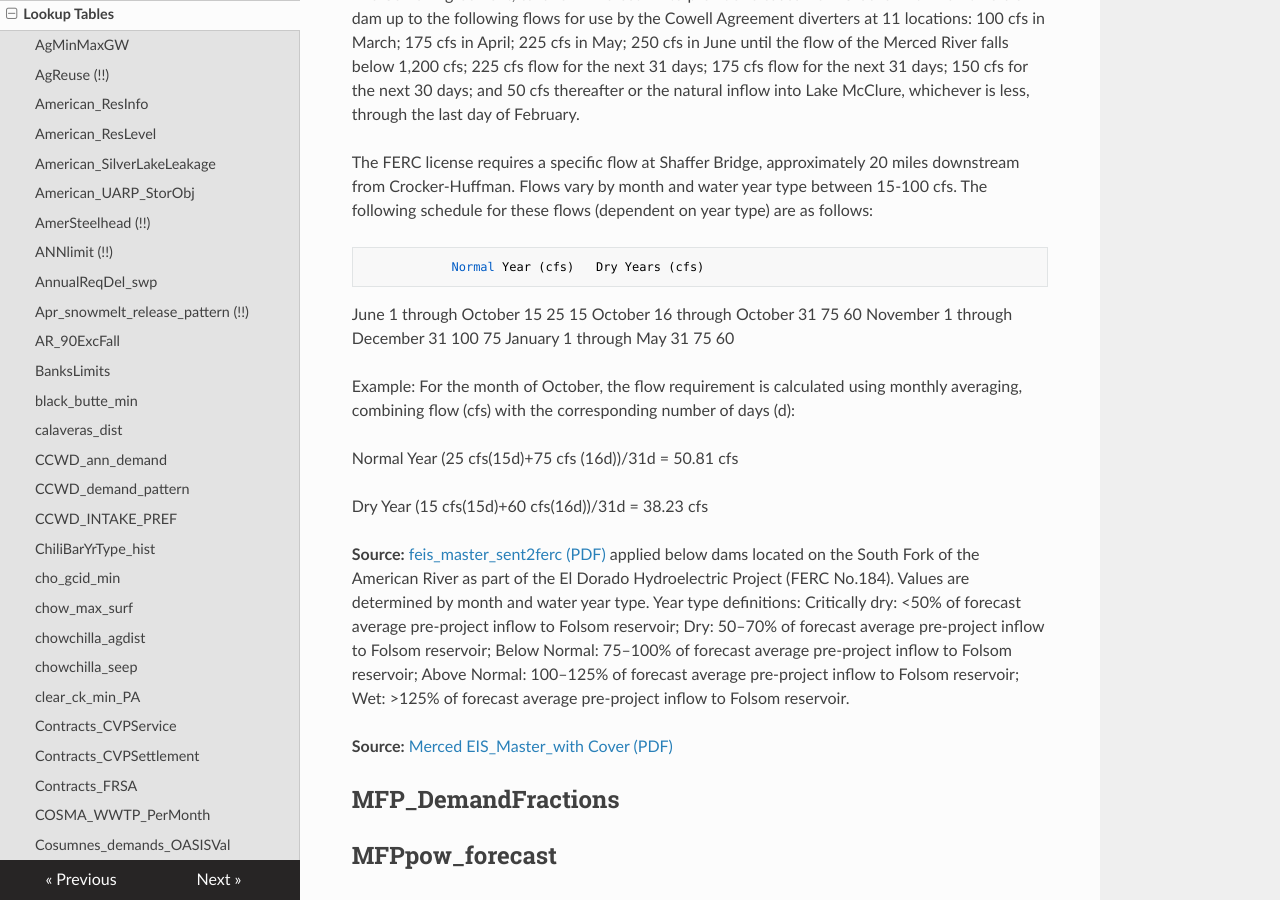
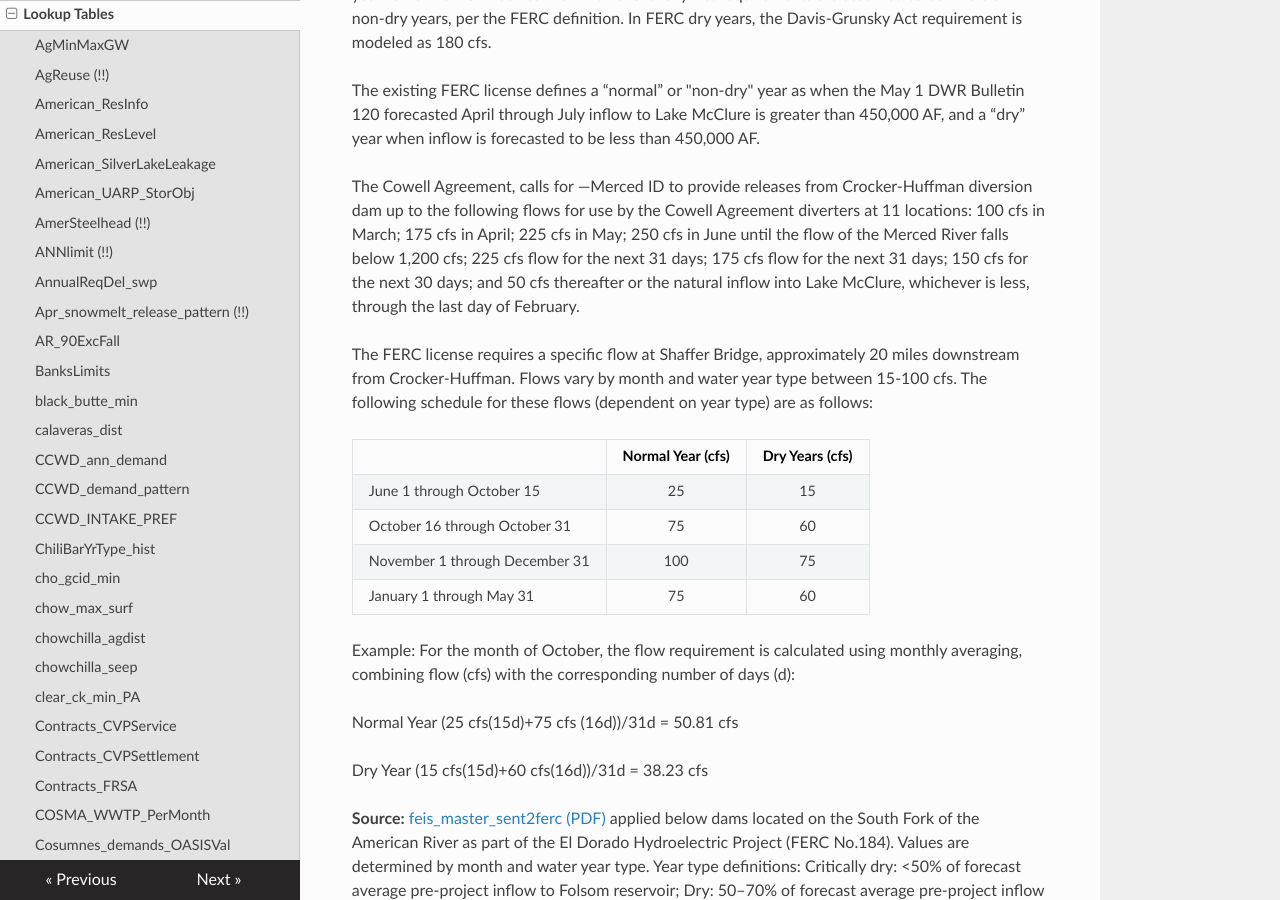
Before and after one commit to CentralValleyModeling/centralvalleymodeling.github.io, an MkDocs documentation site: the page built from docs/lookuptables.md, in a window 1280 px wide and 900 px high, scrolled down 10798 px. Built offline with MkDocs 1.6.1, drawn with Linux system fonts in a browser that asks for light colours; nearby versions of some CDN libraries; some of the changed text lies outside the part shown.

```diff
--- a/docs/lookuptables.md
+++ b/docs/lookuptables.md
@@ -310,11 +319,12 @@ less, through the last day of February.
 The FERC license requires a specific flow at Shaffer Bridge, approximately 20 miles downstream from Crocker-Huffman.
 Flows vary by month and water year type between 15-100 cfs.  The following schedule for these flows (dependent on year type) are as follows:
 
-				Normal Year (cfs)	Dry Years (cfs)
-June 1 through October 15	25			15
-October 16 through October 31	75			60
-November 1 through December 31	100			75
-January 1 through May 31	75			60
+|				|Normal Year (cfs)  |Dry Years (cfs)|
+|:------------------------------|:-----------------:|:-------------:|
+|June 1 through October 15	|25		    |15		    |
+|October 16 through October 31	|75		    |60             |
+|November 1 through December 31	|100		    |75             |
+|January 1 through May 31	|75		    |60             |
 
 Example:  For the month of October, the flow requirement is calculated using monthly averaging, combining flow (cfs) with the corresponding number of days (d):
 
```
Also changed, not shown: other parts of docs/lookuptables.md (+9 -0 lines).
